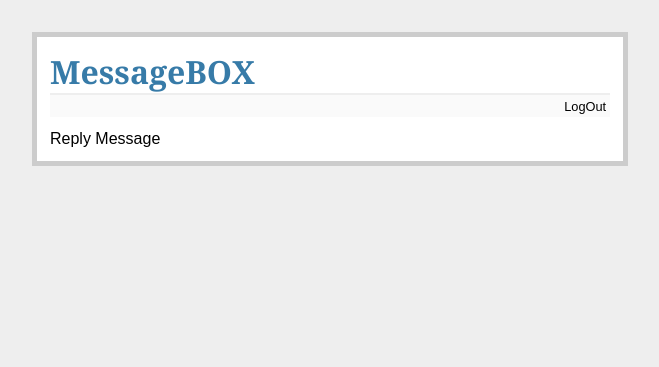
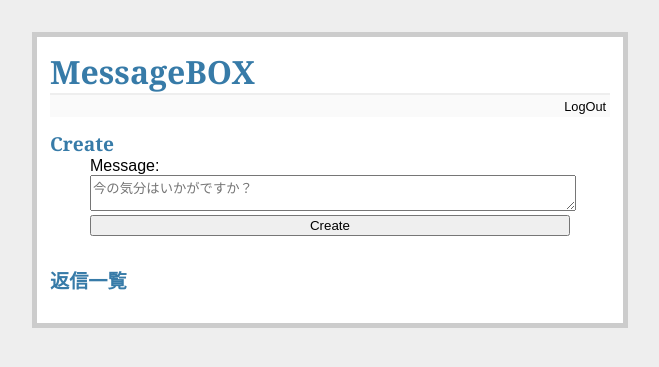
Before and after one commit to sakigate/message_box2, a Flask app: page /messages/1/ in a window 1280 px wide. Shown: the top 367 px of the page, without its empty margins (310-969 px from the left). Run offline with Flask 3, Linux system fonts and the light colour scheme; the visitor is signed in with stand-in values (Sample User, id 1).

Commit message:
返信ができるようになった

```diff
--- a/app.py
+++ b/app.py
@@ -1,5 +1,5 @@
 from flask import Flask, redirect, render_template, request, flash, url_for
-from flask_login import LoginManager, current_user, login_manager,login_user, logout_user, login_required
+from flask_login import LoginManager, current_user, login_manager, login_user, logout_user, login_required
 from werkzeug.security import generate_password_hash, check_password_hash
 from config import User, Message
 
@@ -8,17 +8,20 @@ app.secret_key = "secret"
 login_manager = LoginManager()
 login_manager.init_app(app)
 
+
 # Flask-Loginがユーザー情報を取得するためのメソッド
 @login_manager.user_loader
 def load_user(user_id):
     return User.get_by_id(user_id)
+
 
 # ログインしていないとアクセスできないページにアクセスがあった場合の処理
 @login_manager.unauthorized_handler
 def unauthorized_handler():
     return redirect("/login")
 
-@app.route('/register',methods=["GET", "POST"])
+
+@app.route("/register", methods=["GET", "POST"])
 def register():
     if request.method == "POST":
         # データの検証 未入力の処理
@@ -38,11 +41,12 @@ def register():
         User.create(
             name=request.form["name"],
             email=request.form["email"],
-            password=generate_password_hash(request.form["password"])
+            password=generate_password_hash(request.form["password"]),
         )
-    return render_template('register.html')
+    return render_template("register.html")
 
-@app.route('/login', methods=["GET", "POST"])
+
+@app.route("/login", methods=["GET", "POST"])
 def login():
     if request.method == "POST":
         # 未入力の時
@@ -60,18 +64,20 @@ def login():
         # ログインできなかった時
         flash("ログインできませんでした")
 
-    return render_template('login.html')
+    return render_template("login.html")
+
 
 # ログアウト処理
-@app.route('/logout')
+@app.route("/logout")
 @login_required
 def logout():
     logout_user()
     flash("ログアウトしました")
     return redirect(url_for("index"))
 
+
 # ユーザー削除
-@app.route('/unregister')
+@app.route("/unregister")
 @login_required
 def unregister():
     current_user.delete_instance()
@@ -79,15 +85,14 @@ def unregister():
     return redirect(url_for("index"))
 
 
-@app.route('/', methods=["GET","POST"])
+@app.route("/", methods=["GET", "POST"])
 def index():
     if request.method == "POST":
         # メッセージテーブルにクリエイト(追加)
         Message.create(user=current_user, content=request.form["content"])
-    messages =(
-        Message.select()
-        .where(Message.reply_to.is_null(True))
-        #descは降順の意味
+    messages = (
+        Message.select().where(Message.reply_to.is_null(True))
+        # descは降順の意味
         .order_by(Message.pub_date.desc(), Message.id.desc())
     )
     return render_template("index.html", messages=messages)
@@ -103,10 +108,21 @@ def delete(message_id):
         flash("無効な操作です")
     return redirect(url_for("index"))
 
+
 # 返信表示
 @app.route("/messages/<message_id>/")
 def show(message_id):
-    return render_template("show.html")
+    messages = (
+        Message.select()
+        .where((Message.id == message_id) | (Message.reply_to == message_id))
+        .order_by(Message.pub_date.desc())
+    )
+    return render_template("show.html", messages=messages, message_id=message_id)
 
-if __name__ == '__main__':
-    app.run(host='127.0.0.1', port=8000, debug=True)
+@app.route("/messages/<message_id>/", methods=["POST"])
+@login_required
+def reply(message_id):
+    return redirect(url_for("show", message_id=message_id))
+
+if __name__ == "__main__":
+    app.run(host="127.0.0.1", port=8000, debug=True)
--- a/templates/show.html
+++ b/templates/show.html
@@ -1,4 +1,31 @@
 {% extends "base.html" %}
 {% block content %}
-    Reply Message
+    {% if current_user.is_authenticated %}
+        <h2>Create</h2>
+        <form action="{{ url_for('reply', message_id=message_id) }}" method="post">
+            <div>Message:</div>
+            <div><textarea name="content" placeholder="今の気分はいかがですか？"></textarea></div>
+            <div><input type="submit" value="Create" /></div>
+        </form>
+    {% endif %}
+
+<h2>返信一覧</h2>
+<ul>
+    {% for message in messages %}
+    <div class="message">
+        <li>
+            <img src="http://www.gravatar.com/avatar/{{ message.user.email }}?d=identicon&s=80" alt="" class="avatar">
+            {{ message.user.name }} {{ message.pub_date }}
+            {% if message.user == current_user %}
+            <form action="{{ url_for('delete', message_id=message.id) }}" method="post" style="display:inline;">
+                <input type="submit" value="削除" onclick="if(!confirm('このメッセージを削除しますか？')) return false">
+            </form>
+            {% endif %}
+            <div class="message-content">
+                {{ message.content }}
+            </div>
+        </li>
+    </div>
+    {% endfor %}
+</ul>
 {% endblock %}
```
